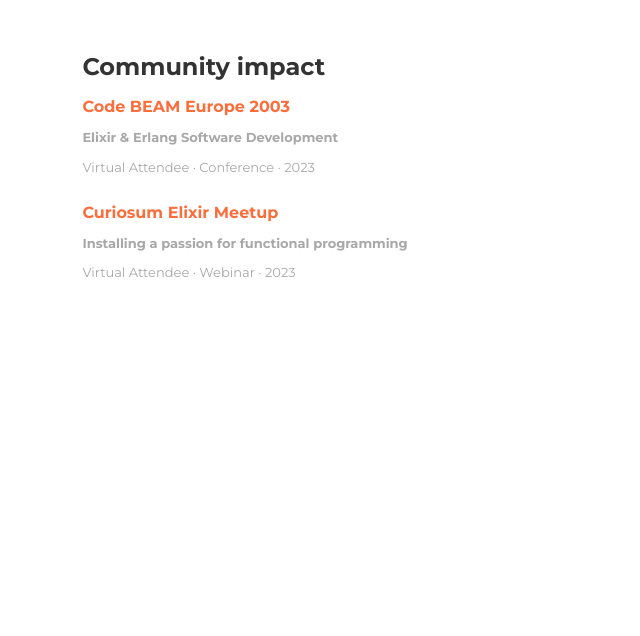
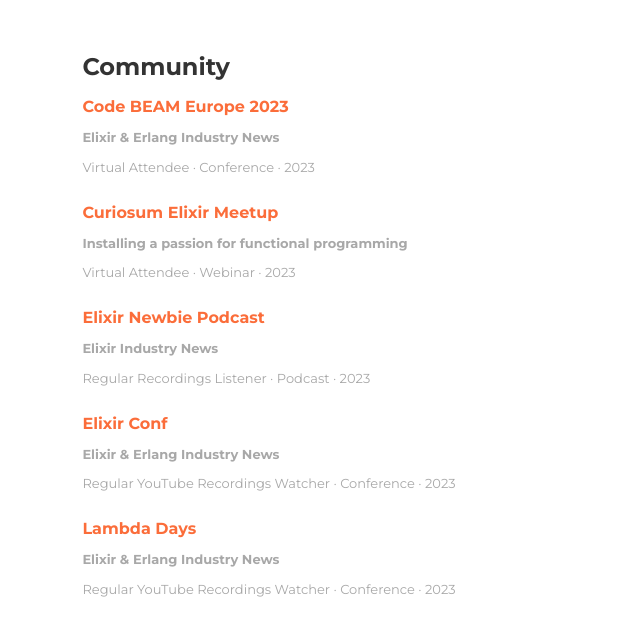
Before and after one commit to Mianaviatte/Mianaviatte.github.io, a plain HTML site: page index.html in a window 1280 px wide. Shown: the part 3421-4057 px from the top of the page, without its empty margins (116-756 px from the left). Before the commit the page ends 3761 px from the top, so only its background shows below. Drawn offline with Linux system fonts and the light colour scheme.

Commit message:
Updated conferences

```diff
--- a/index.html
+++ b/index.html
@@ -177,12 +177,12 @@
 
             <!--Community-->
             <div class="education">
-                <h3>Community impact</h3>
+                <h3>Community</h3>
 
                 <!--Conference 0-->
                 <div class="company">
-                    <h4>Code BEAM Europe 2003</h4>
-                    <p>Elixir & Erlang Software Development</p>
+                    <h4>Code BEAM Europe 2023</h4>
+                    <p>Elixir & Erlang Industry News</p>
                     <h5>Virtual Attendee · Conference · 2023</h5>
                 </div>
 
@@ -193,6 +193,26 @@
                     <h5>Virtual Attendee · Webinar · 2023</h5>
                 </div>
 
+                <!--Conference 2-->
+                <div class="company">
+                    <h4>Elixir Newbie Podcast</h4>
+                    <p>Elixir Industry News</p>
+                    <h5>Regular Recordings Listener · Podcast · 2023</h5>
+                </div>
+
+                <!--Conference 3-->
+                <div class="company">
+                    <h4>Elixir Conf</h4>
+                    <p>Elixir & Erlang Industry News</p>
+                    <h5>Regular YouTube Recordings Watcher · Conference · 2023</h5>
+                </div>
+
+                <!--Conference 4-->
+                <div class="company">
+                    <h4>Lambda Days</h4>
+                    <p>Elixir & Erlang Industry News</p>
+                    <h5>Regular YouTube Recordings Watcher · Conference · 2023</h5>
+                </div>
         </div>
 
     </div>
```
